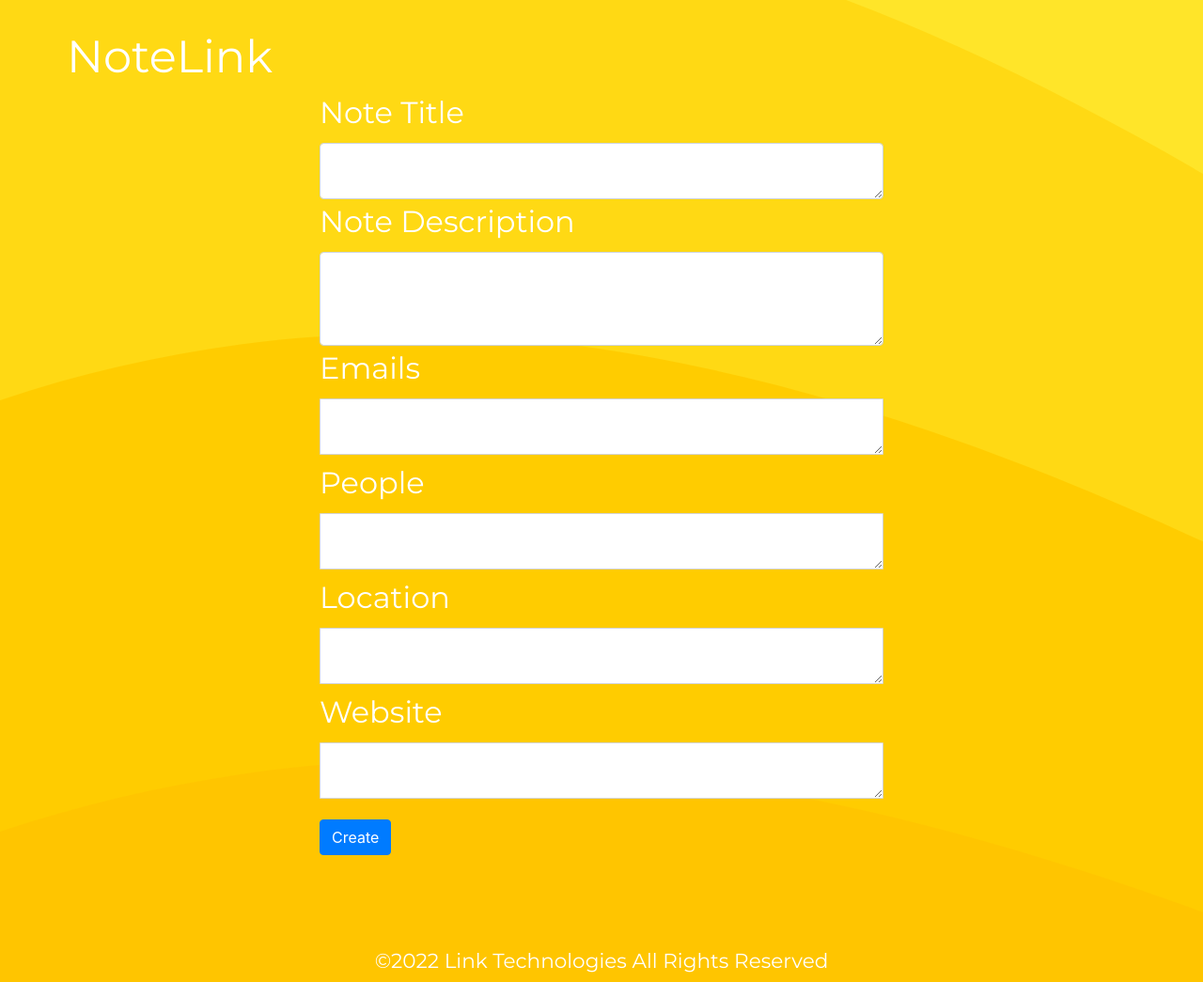
After one commit to briandabuilder/NoteLink, a Node project: template src/views/create.ejs in a window 1280 px wide. The commit adds this page. Shown: the whole page at 94% size. Run offline with Node 20 templates, Linux system fonts and the light colour scheme; the template is opened without the code that fills it, so the values that code supplies are empty.

Commit message:
file structure fix

```diff
--- /dev/null
+++ b/src/views/create.ejs
@@ -0,0 +1,253 @@
+<!DOCTYPE html>
+<html lang="en">
+<head>
+    <meta charset="UTF-8">
+    <meta http-equiv="X-UA-Compatible" content="IE=edge">
+    <meta name="viewport" content="width=device-width, initial-scale=1.0">
+    <link rel="icon" type="image/x-icon" href="/images/logo.png">
+    <title>New Note</title>
+
+
+    <style>
+        * {
+            margin: 0;
+            padding: 0;
+            border: 0;
+            outline: 0;
+            font-size: 100%;
+            vertical-align: baseline;
+            overflow: 0;
+        }
+
+        body {
+            background: url("../images/liquid-cheese.svg");
+            background-size: 5000px;
+            border: 1px solid transparent;
+            overflow-y: 0;
+        }
+
+
+        a {
+            background-color: transparent;
+            text-decoration: none;
+        }
+
+
+        .container {
+            width: 40%;
+            margin: 0 auto;
+        }
+
+        nav {
+            font-family: 'Montserrat', sans-serif;
+        }
+
+        nav ul {
+            margin: 0;
+            padding: 0;
+            list-style: none;
+            display: flex-box;
+        }
+
+        nav li {
+            display: inline-block;
+            margin-left: 70px;
+            padding-top: 23px;
+            position: relative;
+            font-size: 3rem;
+            color: #fff;
+        }
+
+        #wrap {
+            min-height: 100%;
+        }
+        #create-form {
+            padding-bottom: 100px;
+        }
+
+        .form-box {
+            display: flex;
+            flex-direction: column;
+            align-items: center;
+        }
+
+        @media only screen
+        and (min-width: 0.98px) {
+            textarea {
+                height: 60px;
+                width: 300px;
+                border: 1px solid lightgray;
+                border-radius: 1%;
+            }
+        }
+
+        @media only screen
+        and (min-width: 600.98px) {
+            textarea {
+                height: 60px;
+                width: 600px;
+                border: 1px solid lightgray;
+                border-radius: 1%;
+            }
+        }
+
+        @media only screen
+        and (min-width: 900.98px) {
+            textarea {
+                height: 60px;
+                width: 600px;
+                border: 1px solid lightgray;
+                border-radius: 1%;
+            }
+        }
+
+        @media only screen
+        and (min-width: 1500.98px) {
+            textarea {
+                height: 60px;
+                width: 600px;
+                border: 1px solid lightgray;
+                border-radius: 1%;
+            }
+        }
+
+
+        .description-box {
+            height: 100px;
+        }
+
+        label {
+            font-family: 'Montserrat', sans-serif;
+            color: white;
+            font-size: 2rem;
+        }
+
+        @media only screen
+        and (min-width: 00.98px) {
+            #footer {
+                display: flex;
+                flex-direction: column;
+                position: static;
+                bottom: 15px;
+                left: 2%;
+                text-align: center;
+                align-items: center;
+            }
+        }
+
+        @media only screen
+        and (min-width: 600.98px) {
+            #footer {
+                display: flex;
+                flex-direction: column;
+                position: static;
+                bottom: 15px;
+                left: 17%;
+                text-align: center;
+                align-items: center;
+            }
+        }
+
+        @media only screen
+        and (min-width: 900.98px) {
+            #footer {
+                display: flex;
+                flex-direction: column;
+                position: static;
+                bottom: 15px;
+                left: 24%;
+                text-align: center;
+                align-items: center;
+            }
+        }
+
+        @media only screen
+        and (min-width: 1100.98px) {
+            #footer {
+                display: flex;
+                flex-direction: column;
+                position: static;
+                bottom: 15px;
+                left: 32%;
+                text-align: center;
+                align-items: center;
+            }
+        }
+
+        @media only screen
+        and (min-width: 1500.98px) {
+            #footer {
+                display: flex;
+                flex-direction: column;
+                position: static;
+                bottom: 15px;
+                left: 32%;
+                text-align: center;
+                align-items: center;
+                margin-top: 100px;
+            }
+        }
+
+        .footer-text {
+            color: white;
+            font-family: 'Montserrat', sans-serif;
+            font-size: 1.35rem;
+        }
+
+
+    </style>
+    <link rel="preconnect" href="https://fonts.googleapis.com">
+    <link rel="preconnect" href="https://fonts.gstatic.com" crossorigin>
+    <link href="https://fonts.googleapis.com/css2?family=Montserrat&display=swap" rel="stylesheet">
+    <link rel="stylesheet" href="https://cdn.jsdelivr.net/npm/bootstrap@4.0.0/dist/css/bootstrap.min.css" integrity="sha384-Gn5384xqQ1aoWXA+058RXPxPg6fy4IWvTNh0E263XmFcJlSAwiGgFAW/dAiS6JXm" crossorigin="anonymous">
+</head>
+<body>
+    <div id="wrap">
+        <div class="navbar-section">
+            <nav>
+                <ul>
+                    <li>NoteLink</li>
+                </ul>
+            </nav>
+        </div>
+    </div>
+
+    <div id="create-form">
+        <div class="form-box">
+            <form class="" action="/compose" method="post">
+                <div class="form-group">
+
+                  <label>Note Title</label>
+                  <textarea class="form-control" name="noteTitle"></textarea>
+
+                  <label>Note Description</label>
+                  <textarea class="form-control description-box" name="noteDescription" cols="50"></textarea>
+
+                  <label>Emails</label><br />
+                  <textarea class="form=control" name="noteEmails"></textarea><br />
+
+                  <label>People</label><br />
+                  <textarea class="form=control" name="notePeople"></textarea><br />
+
+                  <label>Location</label><br />
+                  <textarea class="form=control" name="noteLocation"></textarea><br />
+
+                  <label>Website</label><br />
+                  <textarea class="form=control" name="noteWebsite"></textarea><br />
+
+
+
+                </div>
+                <button class="btn btn-primary" type="submit" name="button">Create</button>
+              </form>
+        </div>
+    </div>
+
+    <div id="footer">
+        <div class="row">
+            <center><h1 class="footer-text">©2022 Link Technologies All Rights Reserved</h1></center>
+        </div>
+    </div>
+
+</body>
+</html>
```
Also changed, not shown: src/views/index.ejs (renamed from views/index.ejs, +145 -2 lines), views/create.ejs (deleted, +0 -66 lines), src/app.js (renamed from app.js), src/public/css/create.css (renamed from public/css/create.css), src/public/css/index.css (renamed from public/css/index.css), src/public/css/styles.css (renamed from public/css/styles.css), src/public/images/liquid-cheese.svg (renamed from public/images/liquid-cheese.svg), src/public/images/logo.png (renamed from public/images/logo.png), 4 other files.
